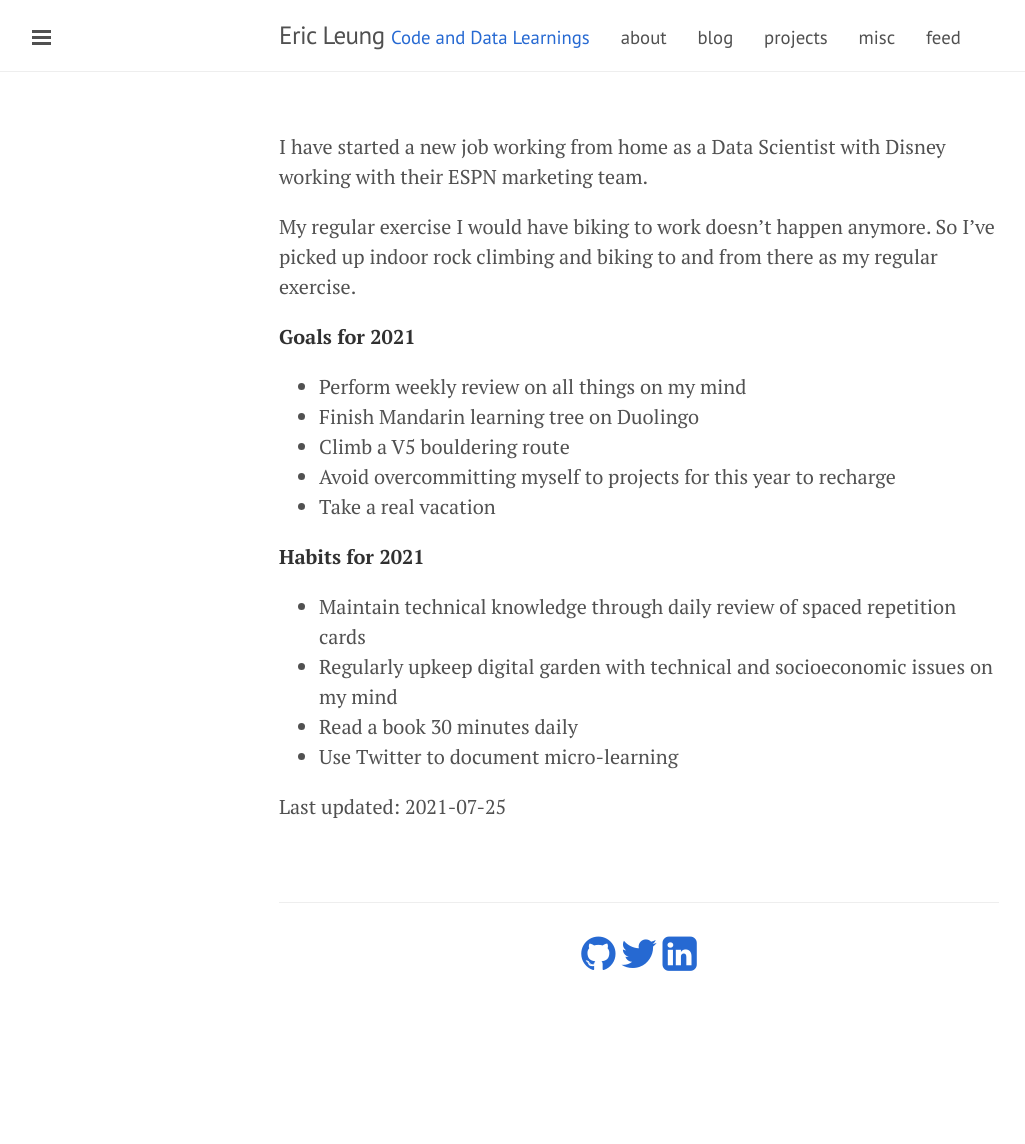
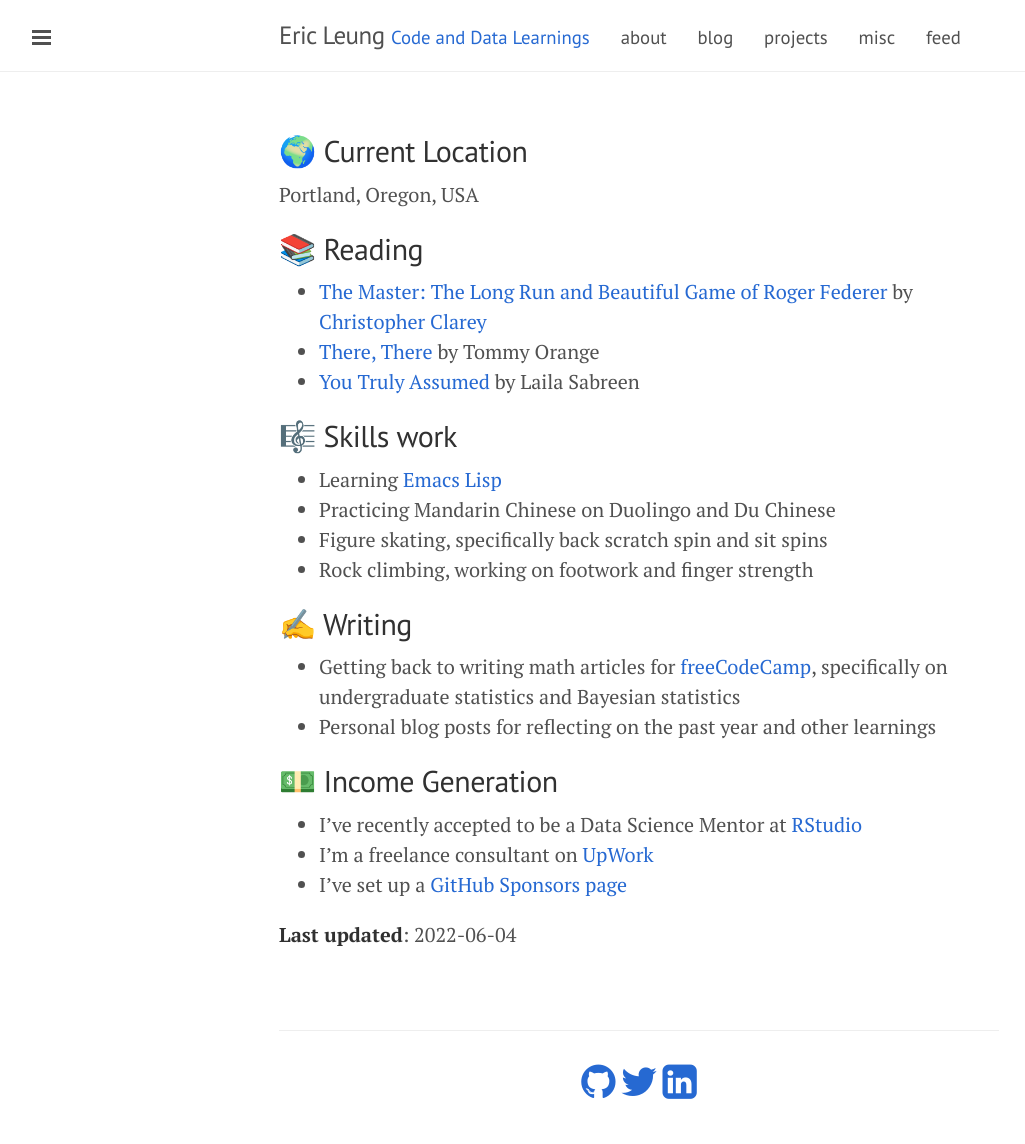
Before and after one commit to erictleung/erictleung.github.io, a Jekyll site: the page built from now.md, in a window 1280 px wide. Shown: the whole page, without its empty margins (1-1026 px from the left). Built offline with Jekyll 4.4.1, drawn with Linux system fonts in a browser that asks for light colours; nearby versions of some CDN libraries; before the commit the page ends 1016 px from its top, so only the background shows below that.

Commit message:
Update now/ information

```diff
--- a/now.md
+++ b/now.md
@@ -6,27 +6,40 @@
     More at https://nownownow.com.
 ---
 
-I have started a new job working from home as a Data Scientist with Disney
-working with their ESPN marketing team.
+## 🌍 Current Location
 
-My regular exercise I would have biking to work doesn't happen anymore. So I've
-picked up indoor rock climbing and biking to and from there as my regular
-exercise.
+Portland, Oregon, USA
 
-**Goals for 2021**
+## 📚 Reading
 
-- Perform weekly review on all things on my mind
-- Finish Mandarin learning tree on Duolingo
-- Climb a V5 bouldering route
-- Avoid overcommitting myself to projects for this year to recharge
-- Take a real vacation
+- [The Master: The Long Run and Beautiful Game of Roger Federer](https://bookshop.org/books/the-master-the-long-run-and-beautiful-game-of-roger-federer/9781538719268)
+  by [Christopher Clarey](https://twitter.com/christophclarey)
+- [There, There](https://app.thestorygraph.com/books/7cbab85f-03e0-449c-ae1c-246d52a8691c)
+  by Tommy Orange
+- [You Truly Assumed](https://app.thestorygraph.com/books/e0de6774-ca4e-4f84-bad9-1bf973937587)
+  by Laila Sabreen
 
-**Habits for 2021**
+## 🎼 Skills work
 
-- Maintain technical knowledge through daily review of spaced repetition cards
-- Regularly upkeep digital garden with technical and socioeconomic issues on my
-  mind
-- Read a book 30 minutes daily
-- Use Twitter to document micro-learning
+- Learning [Emacs Lisp](https://www.gnu.org/software/emacs/manual/html_node/elisp/)
+- Practicing Mandarin Chinese on Duolingo and Du Chinese
+- Figure skating, specifically back scratch spin and sit spins
+- Rock climbing, working on footwork and finger strength
 
-Last updated: 2021-07-25
+## ✍️ Writing
+
+- Getting back to writing math articles for
+  [freeCodeCamp](freecodecamp.org/news/author/erictleung/),
+  specifically on undergraduate statistics and Bayesian statistics
+- Personal blog posts for reflecting on the past year and other
+  learnings
+
+## 💵 Income Generation
+
+- I've recently accepted to be a Data Science Mentor at
+  [RStudio](https://www.rstudio.com/academy)
+- I'm a freelance consultant on
+  [UpWork](https://www.upwork.com/freelancers/~013dbc580b3a5f97ac)
+- I've set up a [GitHub Sponsors page](https://github.com/sponsors/erictleung)
+
+**Last updated**: 2022-06-04
```
